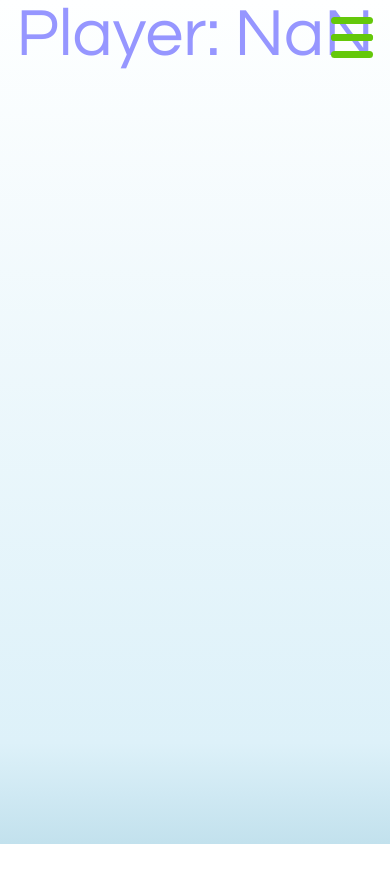
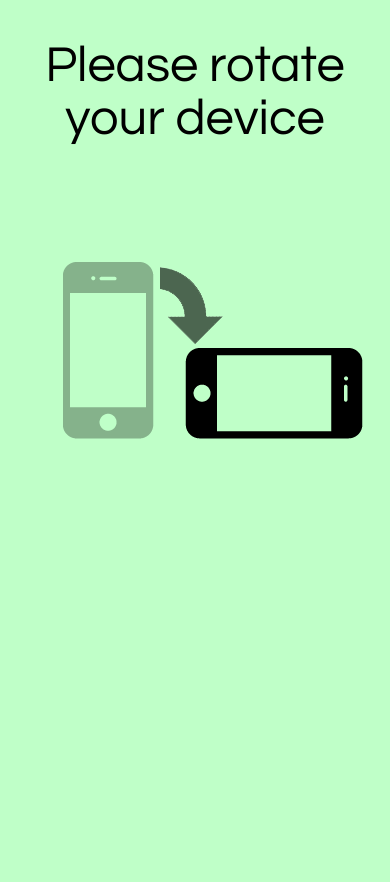
Before and after one commit to ka2le/drawgame, a website: page public/player.html in a window 390 px wide. Before the commit the page ends 844 px from the top, so only its background shows below. Drawn offline with nearby package versions, Linux system fonts and the light colour scheme.

Commit message:
drawcolor

```diff
--- a/public/hamburger.css
+++ b/public/hamburger.css
@@ -6,8 +6,8 @@
 /* Icon 1 */
 
 #nav-icon1, #nav-icon2, #nav-icon3, #nav-icon4 {
-  width: 5vh;
-  min-width: 5vw;
+  //width: 7vh;
+  min-width: 7vw;
   height: 4.5vh;
   position: relative;
   //margin: 50px auto;
@@ -48,11 +48,11 @@
 }
 
 #nav-icon3 span:nth-child(2),#nav-icon3 span:nth-child(3) {
-  top: 2vh;
+  top: 3vh;
 }
 
 #nav-icon3 span:nth-child(4) {
-  top: 4vh;
+  top: 6vh;
 }
 
 #nav-icon3.open span:nth-child(1) {
--- a/public/main.js
+++ b/public/main.js
@@ -81,13 +81,15 @@ function initCommonJquery(){
 function initCanvasVariables(){
 	canvas = document.getElementById("theCanvas");
 	ctx = canvas.getContext('2d');
-	ctx.globalCompositeOperation = 'source-over';
+	//ctx.globalCompositeOperation = 'source-over';
 	canvasWidth = document.documentElement.clientWidth;
 	canvasHeight = document.documentElement.clientHeight;
 	canvas.height = canvasHeight;
+	ctx.lineJoin = "round";
 	canvas.width = canvasWidth;
 	ctx.lineWidth=lineWidth;
 	ctx.fillStyle = drawColor;
+	ctx.strokeStyle = drawColor;
 }
 function updateCanvasVariables(){
 	canvas.height = canvasHeight;
--- a/public/player.css
+++ b/public/player.css
@@ -31,9 +31,28 @@ body,html {
 	display:none;
 }
 
+ #rotate{
+	background-color:rgb(191, 255, 200);
+	height:100vh;
+	width:80vw;
+	top:0px;
+	position:absolute;
+	left:0px;
+	z-index:500;
+	font-size:3em;
+	padding: 10vw;
+ }
+@media screen and (orientation:landscape){
+   #rotate{
+      display:none;
+   }
+}
 
-
-
+@media screen and (orientation:portrait){
+   #rotate{
+       display:block;
+   }
+}
 
 label{
 	//font-size:2em;
@@ -74,9 +93,9 @@ font-family: "Century Gothic", CenturyGothic, AppleGothic, sans-serif;
 }
 #sound{
 	position:absolute;
-	top:2vh;
+	top:3vh;
 	right: 2vh;
-	z-index:11;
+	z-index:152;
 	//height:20vh;
 }
 
@@ -126,7 +145,7 @@ background:rgb(50,50,50);
 color:white;
 width:100vw;
 top:0px;
-z-index:5;
+z-index:151;
 display:none;
 font-size:25px;
 padding-top:2vh;
@@ -143,3 +162,64 @@ box-shadow: -3px 10px 71px 0px rgba(0,0,0,0.75);
 font-size:2em;
 border:none;
 }
+#sideMenu{
+	position:absolute;
+	z-index:150;
+		height:100vh;
+		background: rgb(0,0,0); /* Old browsers */
+background: -moz-linear-gradient(left, rgba(0,0,0,1) 0%, rgba(69,72,77,1) 100%); /* FF3.6-15 */
+background: -webkit-linear-gradient(left, rgba(0,0,0,1) 0%,rgba(69,72,77,1) 100%);
+		//min-width:10vw;
+		width:15vw;
+			-webkit-box-shadow: -3px 10px 71px 0px rgba(0,0,0,0.75);
+-moz-box-shadow: -3px 10px 71px 0px rgba(0,0,0,0.75);
+box-shadow: -3px 10px 71px 0px rgba(0,0,0,0.45);
+
+}
+.sideMenuButton{
+	margin-top:0.5vh;
+	background: rgb(240,230,240);
+	font-size:2em;
+	vertical-align: middle;
+	//display:block;
+	width:6.5vw;
+	float:left;
+	border-radius: 10px;
+	margin-left:0.5vw;
+	height:7vw;
+	overflow:hidden;
+}
+.thick{
+	font-weight:800;
+	 font-size:3em;
+	//padding:0px;
+	//padding-top:-2vh;
+}
+.thin{
+		//font-weight:300;
+}
+.red{
+	background-color:rgb(255,0,0);
+}
+
+.blue{
+	background-color:rgb(0,0,255);
+}
+.green{
+	background-color:rgb(0,255,0);
+}
+.yellow{
+	background-color:rgb(255,255,0);
+}
+.purple{
+	background-color:rgb(255,0,255);
+}
+.brown{
+	background-color:rgb(150, 77, 0);
+}
+.black{
+	background-color:rgb(0, 0, 0);
+}
+.white{
+	background-color:rgb(255, 255, 255);
+}
--- a/public/player.html
+++ b/public/player.html
@@ -5,7 +5,7 @@
 <meta name="description" content="New Project" />
   <meta name="keywords" content="New Project" />
   <meta charset="utf-8">
-<title>Carcasonne</title>
+<title>Draw Game</title>
 <script src="https://code.jquery.com/jquery-1.11.1.min.js"></script>
 
 <link href="player.css" rel="stylesheet" type="text/css" />
@@ -15,6 +15,12 @@
  <link href="favicon.ico" rel="icon" type="image/png" />
 </head>
 <body onload="onload()">
+	<div id="rotate">Please rotate your device
+	<br>
+	<br>
+	<br>
+	<img src="img/rotate.png"></img>
+	</div>
 	<label onclick="" id="playerNumber" value="0"></label>
 
 		<div id="sound" >
@@ -45,6 +51,19 @@
 
 			</div>
 			<div id="inputContainer" >
+				<div id="sideMenu">
+
+					<input type="button" class="sideMenuButton no-zoom thin" onclick="changeDrawSize('1')" value="|">
+					<input type="button" class="sideMenuButton no-zoom thick" onclick="changeDrawSize('5')" value="|">
+					<input type="button" class="sideMenuButton no-zoom red" onclick="changeDrawColor('red')" value="">
+					<input type="button" class="sideMenuButton no-zoom green" onclick="changeDrawColor('green')" value="">
+					<input type="button" class="sideMenuButton no-zoom blue" onclick="changeDrawColor('blue')" value="">
+					<input type="button" class="sideMenuButton no-zoom yellow" onclick="changeDrawColor('yellow')" value="">
+					<input type="button" class="sideMenuButton no-zoom purple" onclick="changeDrawColor('purple')" value="">
+					<input type="button" class="sideMenuButton no-zoom brown" onclick="changeDrawColor('brown')" value="">
+					<input type="button" class="sideMenuButton no-zoom white" onclick="changeDrawColor('white')" value="">
+					<input type="button" class="sideMenuButton no-zoom black" onclick="changeDrawColor('black')" value="">
+				</div>
 				<canvas id="theCanvas" class="no-zoom"></canvas>
 
 				<!-- <div id="waitingDiv">Waiting for someone else</div> -->
--- a/public/player.js
+++ b/public/player.js
@@ -33,6 +33,7 @@ function onload(){
 	window.scrollTo(0,100);
 	console.log("canvasWidth "+canvasWidth);
 	console.log("canvasHeight "+canvasHeight);
+	//draw();
 
 }
 function continueOnload(){
@@ -51,11 +52,26 @@ function resetVariables(){
 	drawColor = "black";
 	players = [];
 }
+function changeDrawSize(width){
+	console.log("changeDrawSize");
+	lineWidth= width;
+	ctx.lineWidth=lineWidth;
+	send("changeDrawSize",lineWidth );
+}
 
-
-
+function changeDrawColor(color){
+	//console.log("changeDrawColor");
+	//console.log(theButton);
+	//drawColor = theButton.style.backgroundColor;
+	drawColor= $("."+color).css("background-color");
+	//console.log(drawColor);
+	ctx.strokeStyle = drawColor;
+	//console.log(ctx.fillStyle );
+	send("changeDrawColor",drawColor );
+}
 //------------------------------------------------Draw----------------------------------------------------------------------------------------------------------------------------------------------
 function draw(){
+
 	ctx.beginPath();
 	ctx.moveTo(lastX,lastY);
 	ctx.lineTo(currX,currY);
@@ -97,7 +113,7 @@ function clearCanvas(){
 function sendCurrentXY(){
 	var value = addZeroes(parseInt(currX))+""+addZeroes(parseInt(currY));
 	send("DrawMessage", value);
-	console.log(value);
+	//console.log(value);
 	draw();
 }
 function addZeroes (str) {
@@ -141,6 +157,7 @@ function handleReconnect(){
 }
 
 //------------------------------------------------Jquery inits----------------------------------------------------------------------------------------------------------------------------------------------
+var stepValue = 0;
 function initJquery(){
 	$('.no-zoom').bind('touchend', function(e) {
 	  e.preventDefault();
@@ -149,7 +166,8 @@ function initJquery(){
 	  // This line still calls the standard click event, in case the user needs to interact with the element that is being clicked on, but still avoids zooming in cases of double clicking.
 	})
 
-	$('#nav-icon1,#nav-icon2,#nav-icon3,#nav-icon4').click(function(){
+	$('#nav-icon1,#nav-icon2,#nav-icon3,#nav-icon4,#sound').click(function(event){
+		event.stopPropagation();
 		toggleMenu();
 	});
 	canvas.addEventListener("mousemove", function (e) {
@@ -165,7 +183,7 @@ function initJquery(){
             findxy('out', e)
         }, false);
 		canvas.addEventListener("touchmove", function (e) {
-            findxy('move', e.changedTouches[0])
+			findxy('move', e.changedTouches[0])
         }, false);
         canvas.addEventListener("touchstart", function (e) {
 			e.preventDefault();
@@ -180,6 +198,10 @@ function initJquery(){
 	$( "#menuContainer" ).click(function( event ) {
 		event.stopPropagation();
 		// Do something
+	});
+		$(window).resize(function () {
+		updateCanvasSize();
+		//send("canvasSize", canvasWidth, canvasHeight);
 	});
 }
 
```
Also changed, not shown: public/functions.js (+16 -0 lines), public/img/rotate.png (added), public/img/sValK.png (added).
